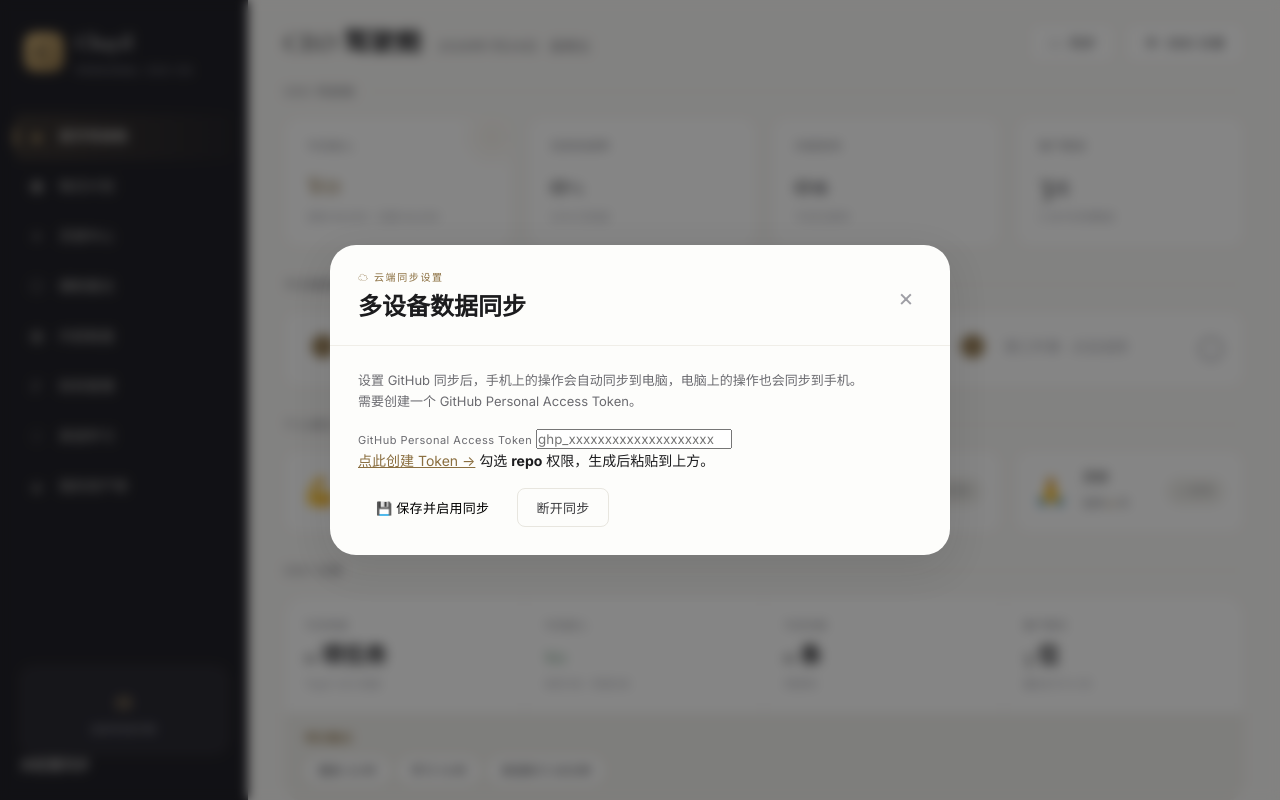
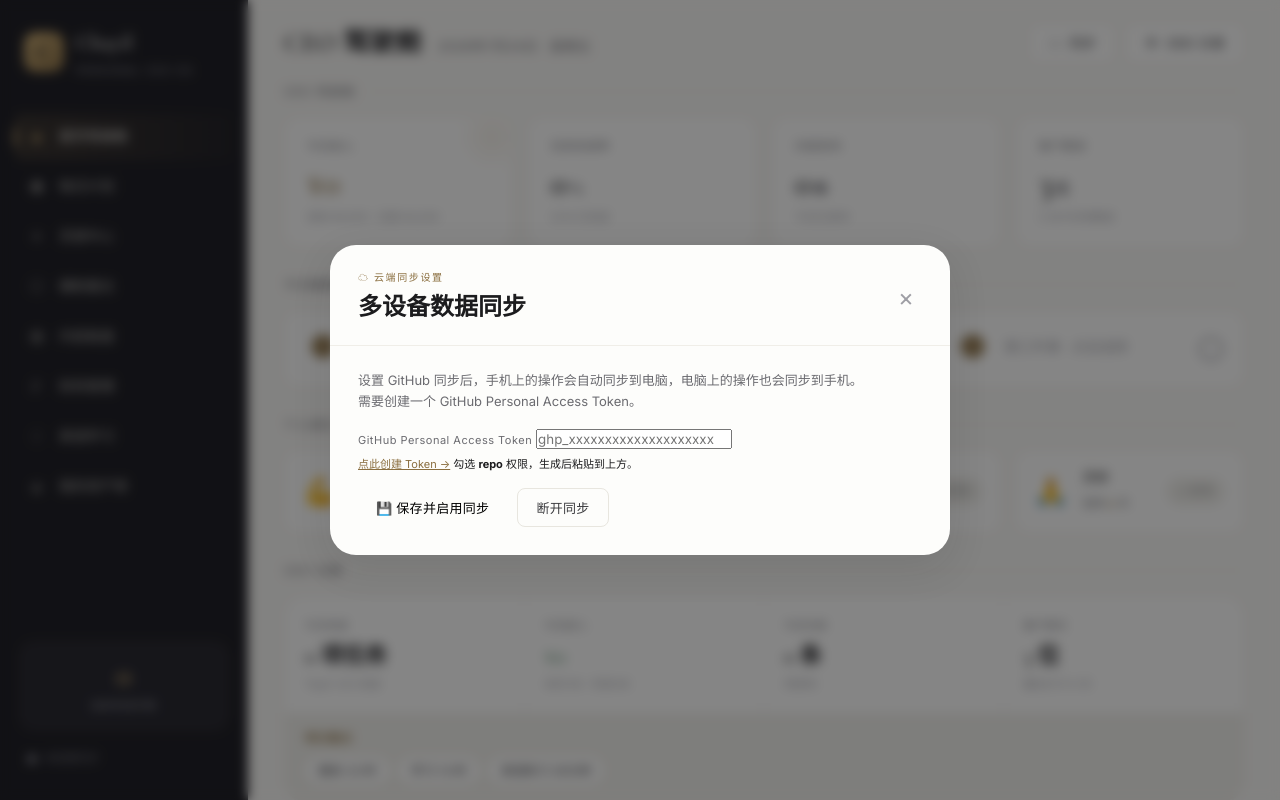
Before and after one commit to chayilbeverly/chayil-ceo, a plain HTML site: page index.html in a window 1280 px wide. Both pictures are taken after a click on the element "未配置同步". Drawn offline with nearby package versions, Linux system fonts and the light colour scheme.

Commit message:
v3.1: 云端数据同步

```diff
--- a/css/styles.css
+++ b/css/styles.css
@@ -1389,6 +1389,50 @@
 }
 
 /* ============================================
+   云端同步指示器
+   ============================================ */
+.sync-indicator {
+  display: flex;
+  align-items: center;
+  gap: 8px;
+  padding: 8px 8px;
+  margin-top: 12px;
+  border-radius: var(--r-sm);
+  cursor: pointer;
+  transition: all 0.2s ease;
+}
+.sync-indicator:hover { background: var(--bg-hover); }
+.sync-dot {
+  width: 8px; height: 8px;
+  border-radius: 50%;
+  flex-shrink: 0;
+}
+.sync-dot.sync-on { background: var(--green); box-shadow: 0 0 6px rgba(91,140,106,0.5); }
+.sync-dot.sync-off { background: var(--ink-300); }
+.sync-dot.sync-spin {
+  background: var(--gold-deep);
+  animation: syncSpin 1s linear infinite;
+}
+@keyframes syncSpin {
+  0% { opacity: 1; }
+  50% { opacity: 0.3; }
+  100% { opacity: 1; }
+}
+.sync-text {
+  font-size: 11px;
+  color: var(--ink-500);
+  white-space: nowrap;
+}
+
+/* 表单提示 */
+.form-hint {
+  font-size: 11px;
+  color: var(--ink-400);
+  margin-top: 6px;
+  line-height: 1.5;
+}
+
+/* ============================================
    响应式补充
    ============================================ */
 @media (max-width: 1100px) {
```
